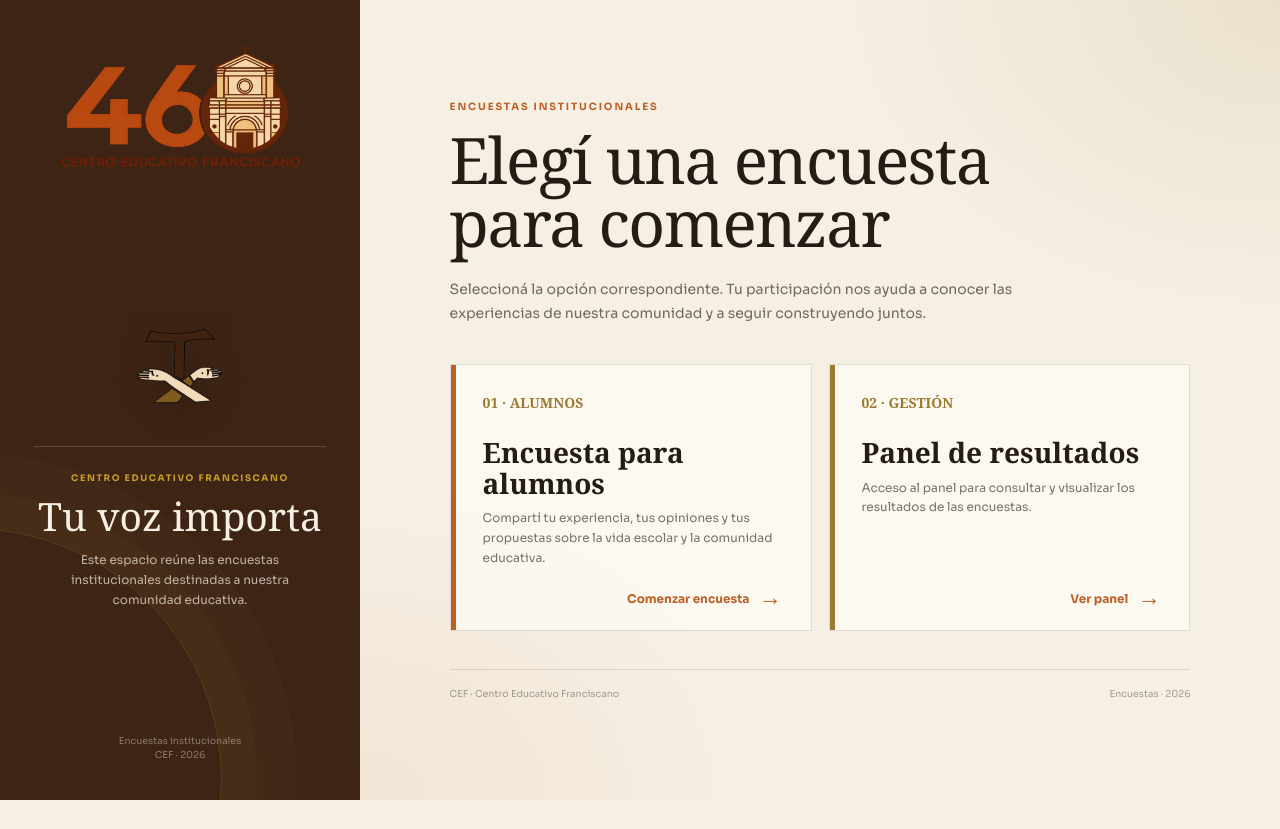
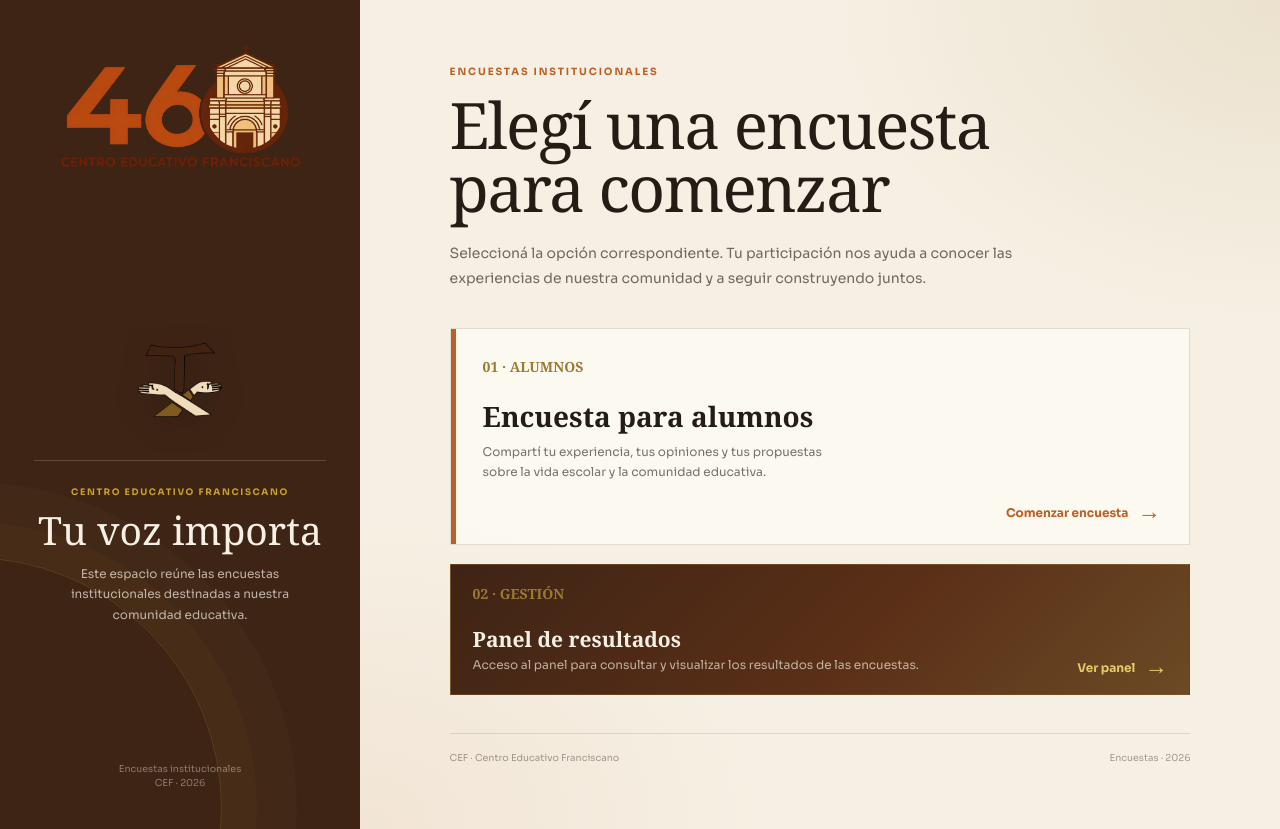
Before and after one commit to CriGar21/-CEF-Encuesta_Alumnos-, a plain HTML site: page index.html in a window 1280 px wide. Before the commit the page ends 800 px from the top, so only its background shows below. Drawn offline with Linux system fonts and the light colour scheme; a web font is replaced by a local one.

Commit message:
Refactor index.html structure and styles

```diff
--- a/index.html
+++ b/index.html
@@ -193,7 +193,7 @@
 
     .cards{
       display:grid;
-      grid-template-columns:repeat(2,minmax(0,1fr));
+      grid-template-columns:1fr;
       gap:17px;
     }
 
@@ -220,9 +220,25 @@
       background:var(--terracota);
     }
 
-    .card.management::before{
-      background:var(--ocre);
+    .card.management{
+      min-height:0;
+      margin-top:2px;
+      padding:19px 22px;
+      background:linear-gradient(135deg,#3E2415 0%,#5A2F17 55%,#6B4A25 100%);
+      color:var(--crema);
+      border-color:rgba(156,122,51,.34);
+      display:flex;
+      flex-direction:row;
+      align-items:center;
+      gap:20px;
     }
+    .card.management::before{display:none;}
+    .card.management h3{font-size:21px;color:var(--crema);margin:0 0 4px;}
+    .card.management p{color:rgba(246,240,228,.68);max-width:none;}
+    .card.management .go{margin-top:0;color:#E6C96A;white-space:nowrap;}
+    .card.management:hover{background:linear-gradient(135deg,#321C10 0%,#4E2916 55%,#61421F 100%);border-color:rgba(201,162,39,.55);box-shadow:0 14px 30px rgba(62,36,21,.18);}
+    .management-tag{font-size:9px;text-transform:uppercase;letter-spacing:.18em;font-weight:700;color:#E6C96A;margin-bottom:6px;}
+    .management-copy{flex:1;min-width:0;}
 
     .card:hover{
       transform:translateY(-4px);
@@ -347,6 +363,12 @@
       .card{
         min-height:190px;
       }
+
+      .card.management{
+        flex-direction:column;
+        align-items:flex-start;
+      }
+      .card.management .go{align-self:flex-end;}
 
       .bottom{
         flex-direction:column;
```
